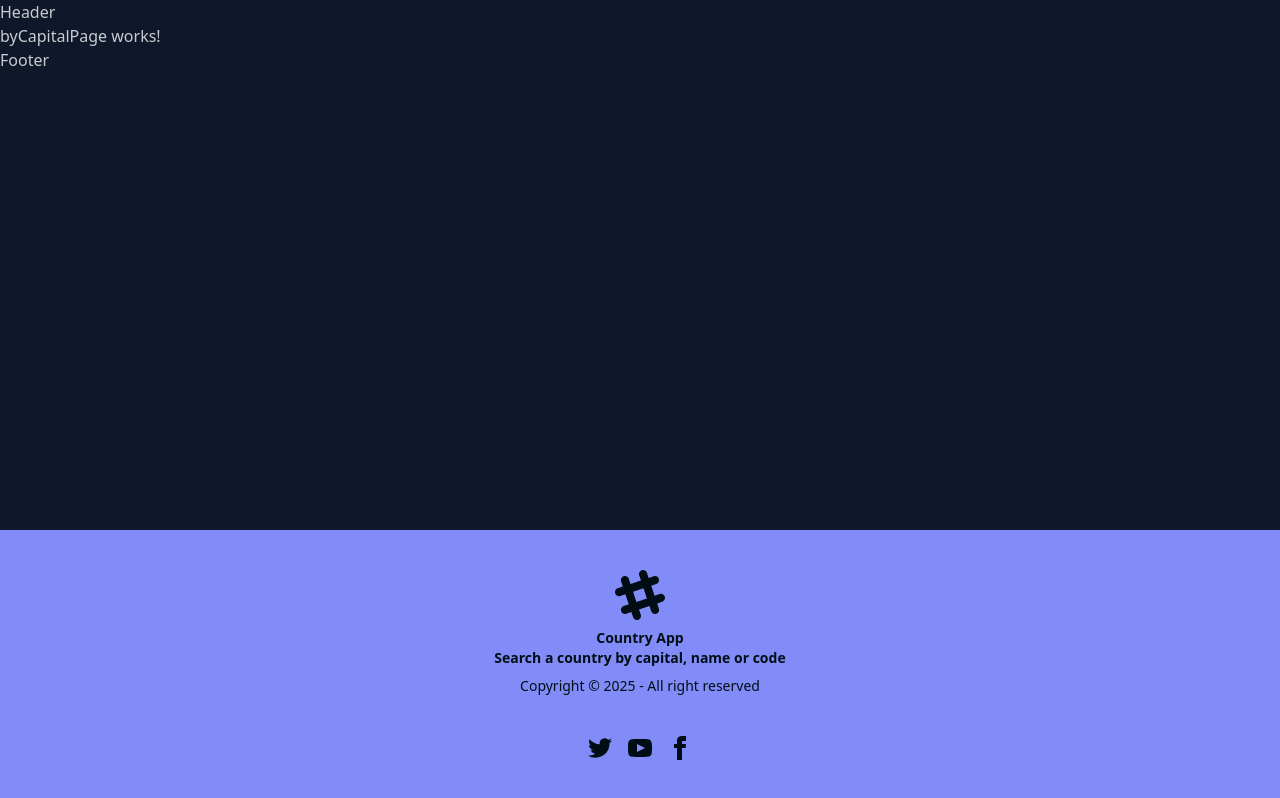
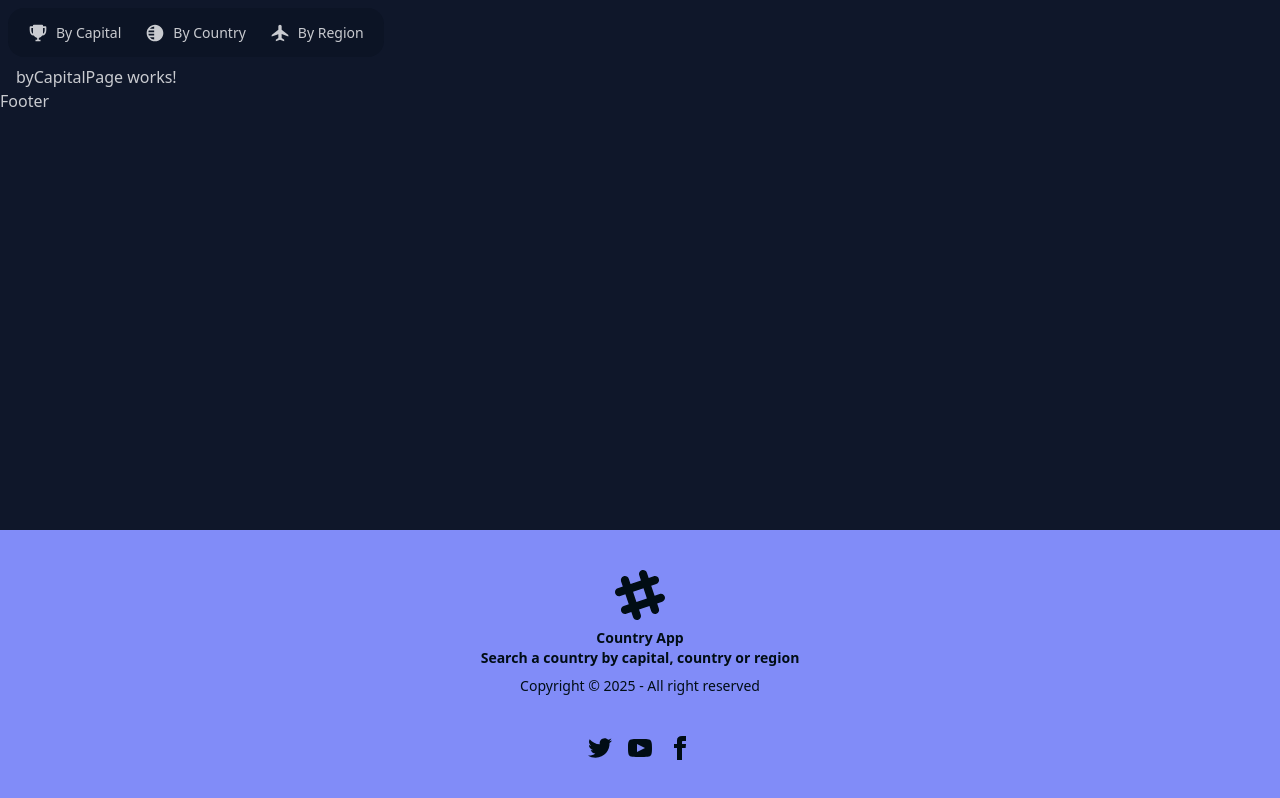
Before and after one commit to Feliperojas2601/cl-softeng-portfolio, an Angular app in the folder Angular/country-app/: page /country/by-capital in a window 1280 px wide. Built offline with nearby package versions, Linux system fonts and the light colour scheme.

Commit message:
Refactor country layout: replace header with top menu component, wrap router outlet in a section, and update footer text for clarity.

```diff
--- /dev/null
+++ b/Angular/country-app/src/app/country/components/topMenu/topMenu.component.html
@@ -0,0 +1,22 @@
+<nav class="navbar">
+    <ul class="menu bg-base-200 sm:menu-horizontal rounded-box">
+        <li>
+            <a>
+                <svg xmlns="http://www.w3.org/2000/svg" width="20" height="20" viewBox="0 0 24 24"><path fill="currentColor" d="M21 4h-3V3a1 1 0 0 0-1-1H7a1 1 0 0 0-1 1v1H3a1 1 0 0 0-1 1v3c0 4.31 1.8 6.91 4.82 7A6 6 0 0 0 11 17.91V20H9v2h6v-2h-2v-2.09A6 6 0 0 0 17.18 15c3-.1 4.82-2.7 4.82-7V5a1 1 0 0 0-1-1M4 8V6h2v6.83C4.22 12.08 4 9.3 4 8m14 4.83V6h2v2c0 1.3-.22 4.08-2 4.83"/></svg>
+                By Capital
+            </a>
+        </li>
+        <li>
+            <a>
+                <svg xmlns="http://www.w3.org/2000/svg" width="20" height="20" viewBox="0 0 24 24"><path fill="currentColor" d="M12 2C6.486 2 2 6.486 2 12s4.486 10 10 10s10-4.486 10-10S17.514 2 12 2m-1 9H4.069a8 8 0 0 1 .52-2H11zm0 4H4.589a8 8 0 0 1-.52-2H11zm0-10.931V7H5.765A8 8 0 0 1 11 4.069M5.765 17H11v2.931A8 8 0 0 1 5.765 17"/></svg>
+                By Country
+            </a>
+        </li>
+        <li>
+            <a>
+                <svg xmlns="http://www.w3.org/2000/svg" width="20" height="20" viewBox="0 0 24 24"><path fill="currentColor" d="M22 16.21v-1.895L14 8V4a2 2 0 0 0-4 0v4.105L2 14.42v1.789l8-2.81V18l-3 2v2l5-2l5 2v-2l-3-2v-4.685z"/></svg>
+                By Region
+            </a>
+        </li>
+    </ul>
+</nav>
--- a/Angular/country-app/src/app/country/layouts/country/countryLayout.component.html
+++ b/Angular/country-app/src/app/country/layouts/country/countryLayout.component.html
@@ -1,4 +1,6 @@
 <!-- Un layout envuelve las páginas de su modulo y sus rutas -->
-<h1>Header</h1>
-<router-outlet></router-outlet>
+<country-top-menu></country-top-menu>
+<section class="px-4">
+    <router-outlet></router-outlet>
+</section>
 <h1>Footer</h1>
--- a/Angular/country-app/src/app/country/layouts/country/countryLayout.component.ts
+++ b/Angular/country-app/src/app/country/layouts/country/countryLayout.component.ts
@@ -1,8 +1,9 @@
 import { ChangeDetectionStrategy, Component } from '@angular/core';
 import { RouterOutlet } from '@angular/router';
+import { TopMenuComponent } from '../../components/topMenu/topMenu.component';
 @Component({
   selector: 'app-country-layout',
-  imports: [RouterOutlet],
+  imports: [RouterOutlet, TopMenuComponent],
   templateUrl: './countryLayout.component.html',
   changeDetection: ChangeDetectionStrategy.OnPush,
 })
--- a/Angular/country-app/src/app/shared/components/footer/footer.component.html
+++ b/Angular/country-app/src/app/shared/components/footer/footer.component.html
@@ -14,7 +14,7 @@
       <p class="font-bold">
         Country App
         <br />
-        Search a country by capital, name or code
+        Search a country by capital, country or region
       </p>
       <p>Copyright © 2025 - All right reserved</p>
     </aside>
--- a/Angular/country-app/src/app/shared/pages/home/homePage.component.html
+++ b/Angular/country-app/src/app/shared/pages/home/homePage.component.html
@@ -7,7 +7,7 @@
     <div class="max-w-md">
       <h1 class="mb-5 text-5xl font-bold">Country App</h1>
       <p class="mb-5">
-        Search a country by capital, name or code
+        Search a country by capital, country or region
       </p>
       <button
         routerLink="/country"
```
Also changed, not shown: Angular/country-app/src/app/country/components/topMenu/topMenu.component.ts (added, +8 -0 lines).
